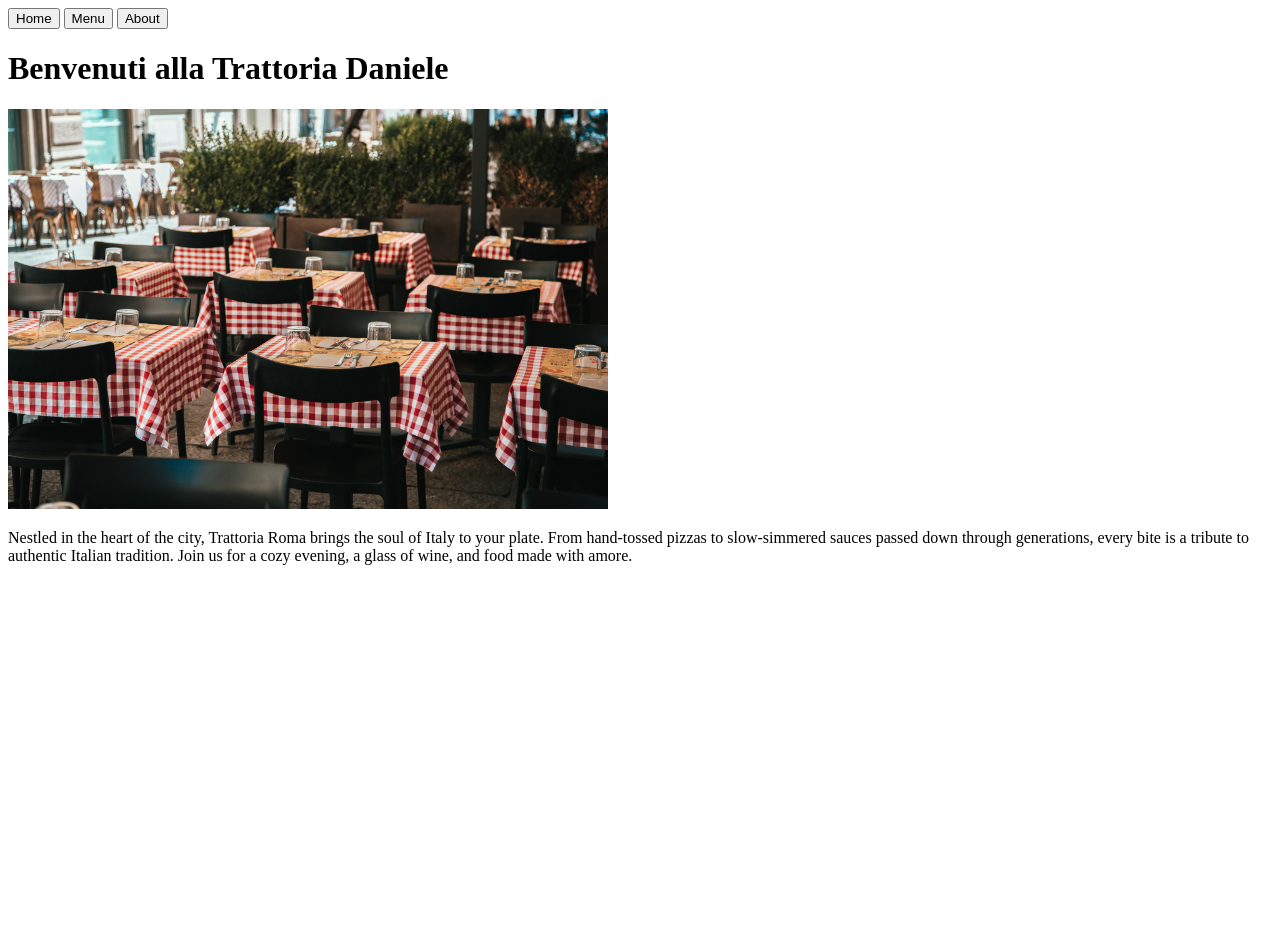
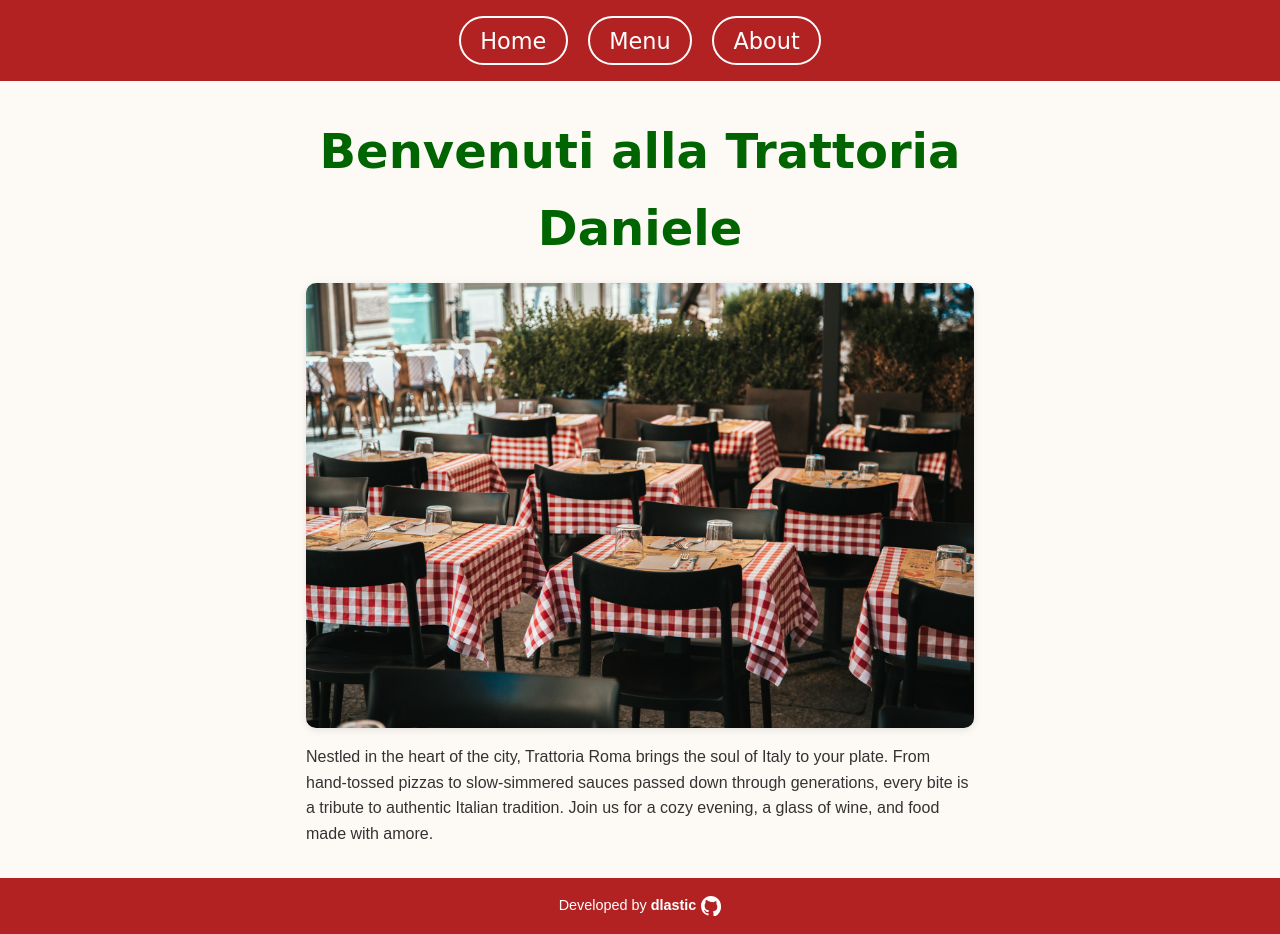
Before and after one commit to dlastic/odin-restaurant-page, a website built with webpack: page src/template.html in a window 1280 px wide. Before the commit the page ends 800 px from the top, so only its background shows below. Built offline with nearby package versions, Linux system fonts and the light colour scheme; a web font is replaced by a local one.

Commit message:
Add CSS styling

```diff
--- a/src/home.js
+++ b/src/home.js
@@ -16,7 +16,6 @@ export default function loadHome() {
   `;
   image.src = restaurantImg;
   image.alt = "Italian restaurant tables";
-  image.height = 400;
 
   content.appendChild(headline);
   content.appendChild(image);
--- a/src/index.js
+++ b/src/index.js
@@ -1,6 +1,7 @@
 import loadHome from "./home.js";
 import loadMenu from "./menu.js";
 import loadAbout from "./about.js";
+import "./styles.css";
 
 const NavigationUI = (() => {
   const homeBtn = document.querySelector("#home");
--- a/src/menu.js
+++ b/src/menu.js
@@ -32,7 +32,6 @@ export default function loadMenu() {
     meal.textContent = meals[i];
     image.src = images[i];
     image.alt = meals[i];
-    image.height = 200;
     description.textContent = descriptions[i];
     priceTag.textContent = "Price:";
 
--- /dev/null
+++ b/src/styles.css
@@ -0,0 +1,105 @@
+@import url("https://fonts.googleapis.com/css2?family=Italianno&display=swap");
+
+* {
+  margin: 0;
+  padding: 0;
+  box-sizing: border-box;
+}
+
+body {
+  font-family: Arial, Helvetica, sans-serif;
+  background-color: #fdfaf6;
+  color: #333;
+  line-height: 1.6;
+  display: flex;
+  flex-direction: column;
+  height: 100vh;
+}
+
+header {
+  background-color: #b22222; /* deep red */
+  padding: 1rem 0;
+  text-align: center;
+  width: 100%;
+}
+
+nav button {
+  background-color: transparent;
+  border: 2px solid #ffffff;
+  color: #ffffff;
+  padding: 0.6rem 1.2rem;
+  margin: 0 0.5rem;
+  cursor: pointer;
+  font-size: 1.4rem;
+  border-radius: 25px;
+  font-family: "Italianno", cursive;
+  font-weight: 500;
+  transition: background-color 0.3s, color 0.3s, transform 0.2s;
+}
+
+nav button:hover {
+  background-color: #ffffff;
+  color: #b22222;
+  transform: scale(1.05);
+}
+
+#content {
+  max-width: 700px;
+  margin: 2rem auto;
+  padding: 0 1rem;
+  flex: 1;
+}
+
+#content h1 {
+  text-align: center;
+  color: #006400;
+  font-family: "Italianno", cursive;
+  font-size: 3rem;
+}
+
+section {
+  border-bottom: 1px solid #ccc;
+  margin-bottom: 20px;
+  padding-bottom: 20px;
+}
+
+img {
+  display: block;
+  max-width: 100%;
+  height: auto;
+  margin: 1rem 0;
+  border-radius: 10px;
+  box-shadow: 0 2px 8px rgba(0, 0, 0, 0.1);
+}
+
+section h2 {
+  color: #8b0000;
+  font-family: "Italianno", cursive;
+  font-size: 2.2rem;
+  margin-bottom: 0.5rem;
+}
+
+strong {
+  color: #b22222;
+  font-weight: bold;
+}
+
+footer {
+  text-align: center;
+  padding: 1rem;
+  background-color: #b22222;
+  color: white;
+  font-size: 0.9rem;
+}
+
+footer a {
+  color: #ffffff;
+  text-decoration: none;
+  display: inline-flex;
+  align-items: center;
+  font-weight: bold;
+}
+
+footer a:hover {
+  text-decoration: underline;
+}
--- a/src/template.html
+++ b/src/template.html
@@ -15,5 +15,36 @@
     </header>
 
     <div id="content"></div>
+
+    <footer>
+      Developed by
+      <a
+        href="https://github.com/dlastic"
+        target="_blank"
+        rel="noopener noreferrer"
+      >
+        dlastic
+        <svg
+          xmlns="http://www.w3.org/2000/svg"
+          width="20"
+          height="20"
+          fill="currentColor"
+          viewBox="0 0 16 16"
+          style="vertical-align: middle; margin-left: 5px"
+        >
+          <path
+            d="M8 0C3.58 0 0 3.58 0 8a8.001 8.001 0 0 0 5.47 7.59c.4.07.55-.17.55-.38
+      0-.19-.01-.82-.01-1.49-2.01.37-2.53-.49-2.69-.94-.09-.23-.48-.94-.82-1.13-.28-.15-.68-.52
+      -.01-.53.63-.01 1.08.58 1.23.82.72 1.21 1.87.87 2.33.66.07-.52.28-.87.51-1.07-1.78-.2-3.64
+      -.89-3.64-3.95 0-.87.31-1.59.82-2.15-.08-.2-.36-1.02.08-2.12 0 0 .67-.21 2.2.82A7.53
+      7.53 0 0 1 8 4.75c.68.003 1.36.092 2 .27 1.53-1.04 2.2-.82
+      2.2-.82.44 1.1.16 1.92.08 2.12.51.56.82 1.27.82
+      2.15 0 3.07-1.87 3.75-3.65 3.95.29.25.54.73.54
+      1.48 0 1.07-.01 1.93-.01 2.2 0 .21.15.46.55.38A8.001
+      8.001 0 0 0 16 8c0-4.42-3.58-8-8-8z"
+          />
+        </svg>
+      </a>
+    </footer>
   </body>
 </html>
```
